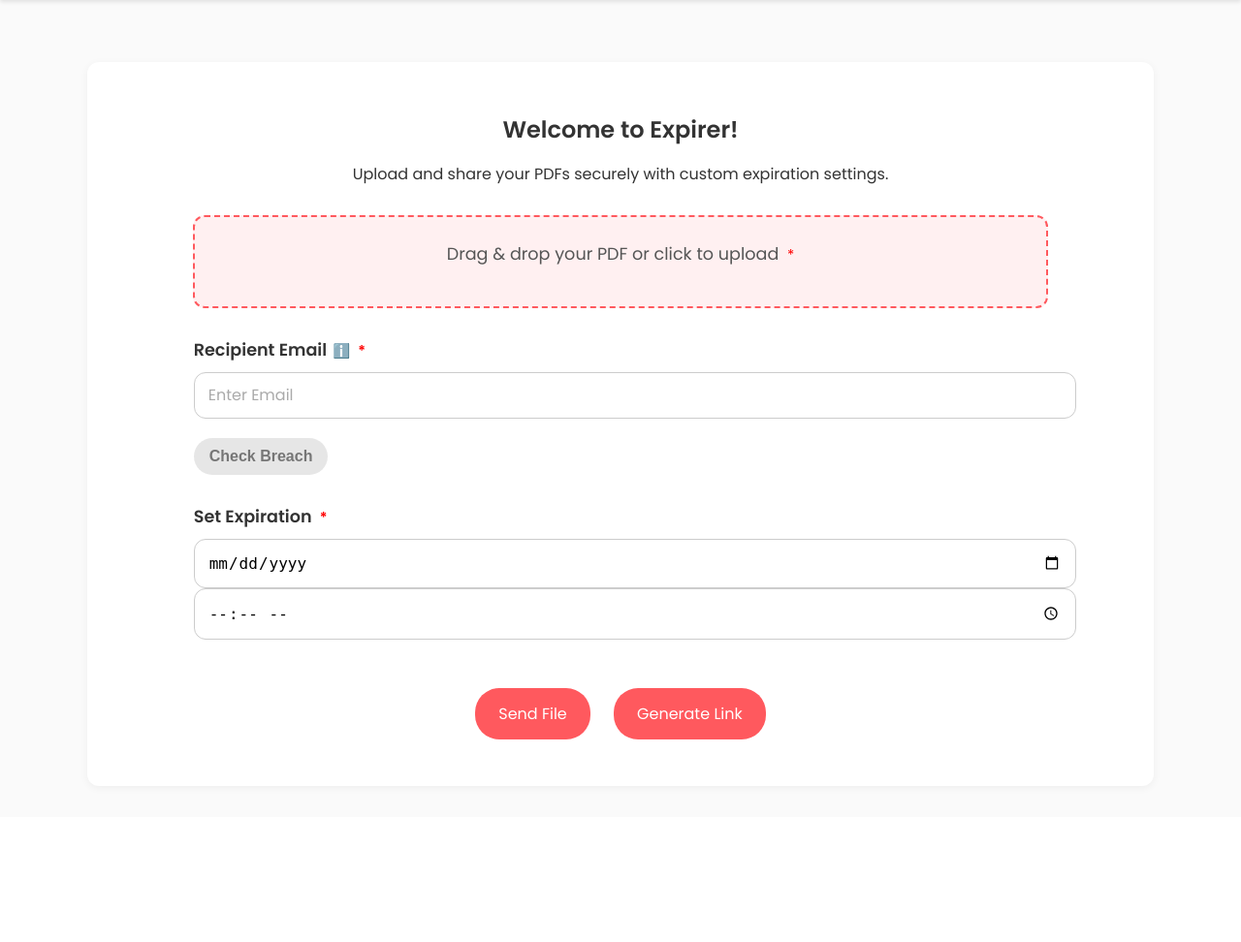
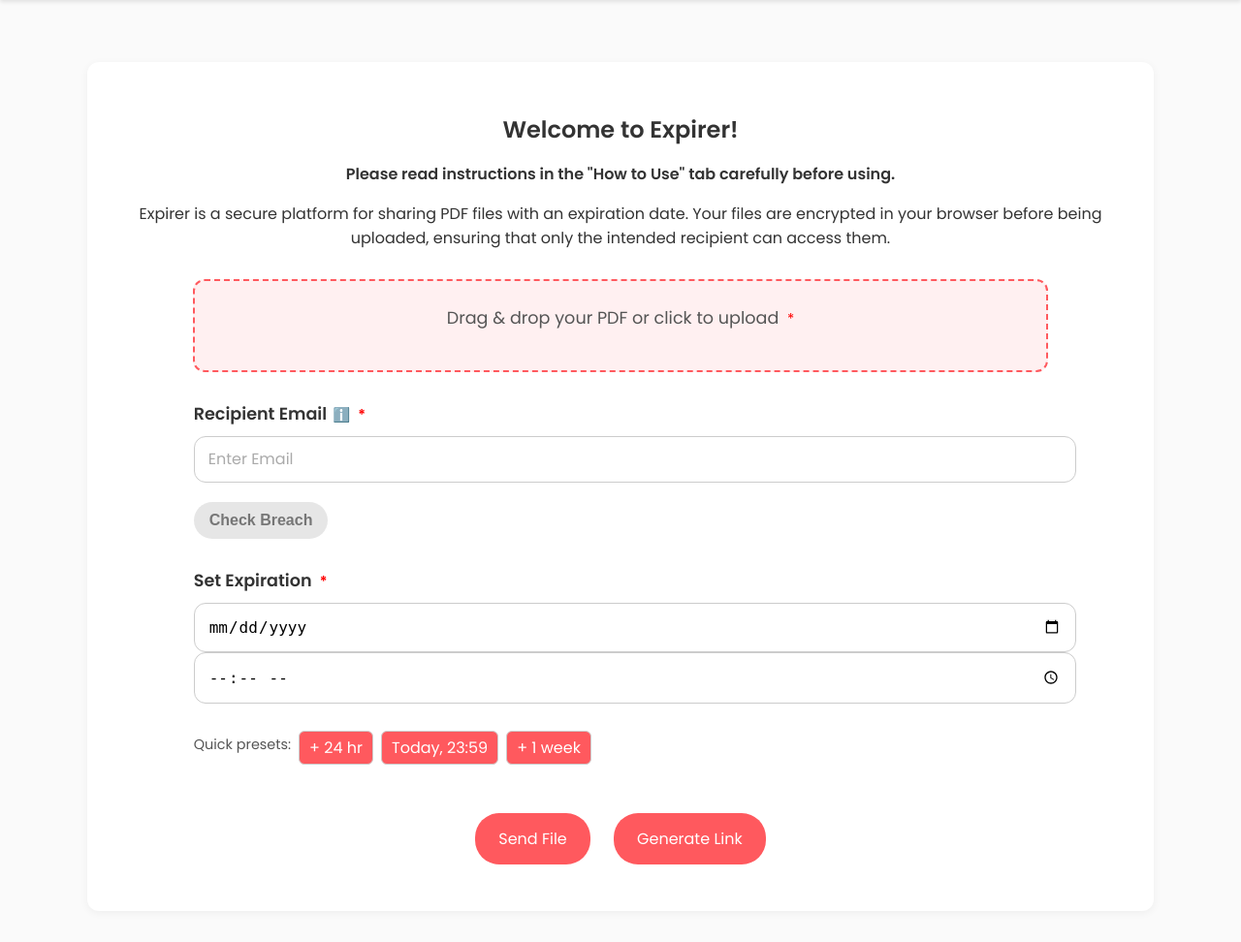
Before and after one commit to sophietsanang/Expirers, a Flask app: page / in a window 1280 px wide. Shown: the part 75-1047 px from the top of the page at 97% size. Before the commit the page ends 887 px from the top, so only its background shows below. Run offline with Flask 3, Linux system fonts and the light colour scheme.

Commit message:
Update front‑end, remove old FAQ/how‑to pages

```diff
--- a/static/script.js
+++ b/static/script.js
@@ -24,7 +24,7 @@ document.addEventListener("DOMContentLoaded", () => {
     uploadBox.addEventListener(eventName, preventDefaults, false);
   });
 
-    function preventDefaults (e) {
+  function preventDefaults(e) {
     e.preventDefault();
     e.stopPropagation();
   }
@@ -102,4 +102,38 @@ document.addEventListener("DOMContentLoaded", () => {
     console.error("Error fetching breach data:", error);
     alert("Failed to fetch breach data.");
   }
+
+
+
 });
+
+
+// ── Expiration quick‑presets ────────────────────────────────
+document.querySelectorAll('.preset-btn').forEach(btn => {
+  btn.addEventListener('click', () => {
+    const now = new Date();
+    let target = new Date(now);          // start from "now"
+
+    switch (btn.dataset.preset) {
+      case '24h':
+        target.setHours(target.getHours() + 24);
+        break;
+      case 'eod':
+        target.setHours(23, 59, 0, 0);   // today 23:59 local time
+        if (target <= now) {
+          // if it's already past 23:59, roll to tomorrow 23:59
+          target.setDate(target.getDate() + 1);
+        }
+        break;
+      case '1w':
+        target.setDate(target.getDate() + 7);
+        break;
+    }
+
+    /* convert back to YYYY‑MM‑DD + HH:MM (local) */
+    target.setMinutes(target.getMinutes() - target.getTimezoneOffset());
+    const [datePart, timePart] = target.toISOString().split('T');
+    document.getElementById('expirationDate').value = datePart;
+    document.getElementById('expirationTime').value = timePart.slice(0, 5); // HH:MM
+  });
+});
--- a/static/styles.css
+++ b/static/styles.css
@@ -65,12 +64,19 @@
   border-radius: 12px;
   padding: 2rem;
   margin-top: 2rem;
-    box-shadow: 0 2px 8px rgba(0,0,0,0.05);
+  box-shadow: 0 2px 8px rgba(0, 0, 0, 0.05);
   text-align: center;
 }
 
 h1 {
   margin-bottom: 1rem;
+  font-size: 1.5rem;
+
+}
+
+h2 {
+  margin-bottom: 1rem;
+  font-size: 1rem;
 }
 
 /* Upload Box */
@@ -294,3 +341,36 @@ input::placeholder {
   font-size: 0.85em;
   margin-left: 4px;
 }
+
+/* ── Small helpers for the updated How‑to‑Use section ───────────────────── */
+
+
+.emoji {
+  font-size: 1.1rem;
+  line-height: 1;
+}
+
+.expiry‑presets {
+  margin-top: 8px;
+  display: flex;
+  gap: .5rem;
+  align-items: center;
+}
+
+.expiry‑presets span {
+  font-size: .9rem;
+  color: #555;
+  padding-top: 15px;
+}
+
+.preset-btn {
+  padding: 4px 10px;
+  font: inherit;
+  border: 1px solid #ccc;
+  border-radius: 6px;
+  cursor: pointer;
+}
+
+.preset-btn:hover {
+  background: #f3f3f3;
+}
--- a/templates/index.html
+++ b/templates/index.html
@@ -48,12 +48,18 @@
         return;
     }
 
-// Combine date + time and convert to ISO 8601
+
       let expirationDatetime = new Date(`${dateInput}T${timeInput}`);
+
+    if (expirationDatetime <= new Date()) {
+      alert("Expiration must be in the future.");
+      return;
+    }
+
       formData.append("expiration", expirationDatetime.toISOString());
 
       try {
-        // Step 1: Upload encrypted file
+
         const response = await fetch("/upload", { method: "POST", body: formData });
         const data = await response.json();
 
@@ -64,7 +70,7 @@
 
         const shareUrl = `${data.share_url}#${encodedKey}`;
 
-        // Step 2: Send email with the share URL
+
         const emailResponse = await fetch("/send-email", {
             method: "POST",
             headers: {
@@ -74,7 +80,7 @@
                 email: email,
                 share_url: shareUrl,
                 exp_time: expirationDatetime.toISOString()
-                // CHANGE HERE
+
             })
         });
 
@@ -119,6 +125,13 @@
   }
 
   window.addEventListener("DOMContentLoaded", () => {
+
+
+    const expDate = document.getElementById('expirationDate');
+    const today = new Date();
+    today.setMinutes(today.getMinutes() - today.getTimezoneOffset());
+    expDate.min = today.toISOString().split('T')[0];
+
     const uploadBox = document.getElementById("uploadBox");
     const fileInput = document.getElementById("fileInput");
     const fileNameDisplay = document.getElementById("fileNameDisplay");
@@ -167,9 +180,9 @@
       <main>
         <section id="home" class="content active">
           <h1>Welcome to Expirer!</h1>
-          <p>Upload and share your PDFs securely with custom expiration
-            settings.</p>
+          <h2> Please read instructions in the "How to Use" tab carefully before using.</h2>
 
+          <p>Expirer is a secure platform for sharing PDF files with an expiration date. Your files are encrypted in your browser before being uploaded, ensuring that only the intended recipient can access them.</p>
           <div class="upload-box" id="uploadBox">
             <input type="file" id="fileInput" accept="application/pdf">
             <label for="fileInput">Drag & drop your PDF or click to
@@ -197,8 +210,16 @@
 
           <div class="form-group">
             <label for="expiration">Set Expiration <span class="required-indicator">*</span> </label>
-            <input type="date" id="expirationDate">
-            <input type="time" id="expirationTime">
+            <input type="date" id="expirationDate" placeholder="YYYY‑MM‑DD">
+            <input type="time" id="expirationTime" placeholder="HH:MM" step="60">
+            <!-- Quick‑select expiry presets -->
+    <div class="expiry‑presets">
+      <span>Quick presets:</span>
+      <button type="button" class="preset-btn" data-preset="24h">+ 24 hr</button>
+      <button type="button" class="preset-btn" data-preset="eod">Today, 23:59</button>
+      <button type="button" class="preset-btn" data-preset="1w">+ 1 week</button>
+    </div>
+
           </div>
 
           <button id="sendBtn" class="primary-btn"
@@ -208,30 +229,102 @@
           <p id="uploadMessage"></p>
         </section>
 
-        <section id="how-to-use" class="content hidden">
-          <h1>How to Use Expirer</h1>
+        <!-- HOW‑TO‑USE – updated -->
+<section id="how-to-use" class="content hidden" aria-labelledby="htu‑title">
+  <h1 id="htu‑title">How to Use Expirer</h1>
+
+
   <ol class="steps">
-            <li>Upload your PDF using the file upload box.</li>
-            <li>Enter the recipient’s email.</li>
-            <li>Set an expiration date and time.</li>
-            <li>Click <em>Send File</em> to share securely.</li>
-            <li>Copy the generated link and share it.</li>
+    <li>
+      <strong>Pick your PDF.</strong><br>
+      Drag and drop or click the upload box.
+    </li>
+
+    <li>
+      <strong>Enter the recipient’s email.</strong><br>
+      We run a quick check if the email has been in any breaches.
+      <ul>
+
+
+            <small>A higher “breaches found” number means the inbox has shown up
+            in more public leaks (read more about this from the Info icon next to the "Recipient email" input).</small>
+      </ul>
+    </li>
+
+    <li>
+      <strong>Set an expiration date &amp; time.</strong><br>
+      Use the presets avaiblable or pick a date and time in the future.
+    </li>
+
+    <li>
+      <strong>Click <em>Send File</em> or <em>Generate Link</em>.</strong><br>
+      Your browser derives a key, encrypts the PDF,
+      uploads the file, and returns a unique URL that embeds
+      the decryption key. You can share this link by copy/paste or share the file directly through email.
+    </li>
+
+
   </ol>
 </section>
 
-        <section id="faq" class="content hidden">
-          <h1>Frequently Asked Questions</h1>
+
+<section id="faq" class="content hidden" aria-labelledby="faq-title">
+  <h1 id="faq-title">Frequently Asked Questions</h1>
   <div class="faq-container">
+    <!-- General -->
     <div class="faq-item">
       <h3>What is Expirer?</h3>
-              <p>Expirer is a platform for uploading and sharing PDFs with
-                expiration settings.</p>
+      <p>Expirer is a web app for securely sharing PDF files that self‑delete after a date you choose. The file is encrypted after upload, so only someone with the special link can decrypt it.</p>
     </div>
+
+    <!-- Availability -->
     <div class="faq-item">
       <h3>How long will my file be available?</h3>
-              <p>Your file will be accessible until the expiration date you
-                set.</p>
+      <p>Your PDF remains accessible until the expiration date and time you selected. After that moment both the ciphertext and its metadata are permanently erased from our servers.</p>
     </div>
+
+
+
+    <div class="faq-item">
+      <h3>Who can open the link?</h3>
+      <p>Anyone who has the full link can decrypt the file. For maximum security, send the link through an end‑to‑end encrypted channel and avoid posting it publicly.</p>
+    </div>
+
+    <!-- Managing uploads -->
+    <div class="faq-item">
+      <h3>Can I delete a file before its expiration?</h3>
+      <p>No. The confirmation message you see after generating a link or sending the file is the final message and cannot be reversed.</p>
+    </div>
+
+    <div class="faq-item">
+      <h3>Can I extend the expiration date later?</h3>
+      <p>No. If you need a longer window, re‑upload the PDF with a new expiration.</p>
+    </div>
+
+    <!-- File limitations -->
+    <div class="faq-item">
+      <h3>Why can I only upload PDFs?</h3>
+      <p>PDFs are self‑contained, cross‑platform, and commonly used for sensitive documents. Restricting the format simplifies virus scanning and ensures consistent display for recipients.</p>
+    </div>
+
+    <div class="faq-item">
+      <h3>Is there a file‑size limit?</h3>
+      <p>No. There may be slow buffering times for uploading a file beyond 50MB.</p>
+    </div>
+
+
+    <!-- Email + privacy -->
+    <div class="faq-item">
+      <h3>Why do you need the recipient’s email?</h3>
+      <p>We send the share link automatically and run an optional breach check to help you gauge how long the link should live. We never sell or reuse email addresses.</p>
+    </div>
+
+    <div class="faq-item">
+      <h3>I didn’t receive the email—what should I do?</h3>
+      <p>First, look in the spam folder. If it’s missing, the sender can copy the link manually from their upload confirmation and share it through another channel.</p>
+    </div>
+
+
   </div>
 </section>
       </main>
--- a/templates/viewer.html
+++ b/templates/viewer.html
@@ -77,7 +77,7 @@
 
 {% block body %}
 
-    <div style="display: flex; width: 100%; height: 100vh; flex-direction: column;">
+    <div style="display: flex; width: 100%; height: 100vh; flex-direction: column; top-padding: 10px; left-padding: 10px;">
         <h1>Secure PDF Viewer</h1>
         <div style="height: calc(100% - (140px));">
             <p id="expiration" style="font-weight: bold; color: red;">Expires on: Loading...</p>
```
Also changed, not shown: other parts of static/styles.css (+49 -9 lines), faq.html (deleted, +0 -76 lines), how-to-use.html (deleted, +0 -36 lines), 1 other file. Lines whose indentation alone changed are shown as unchanged.
